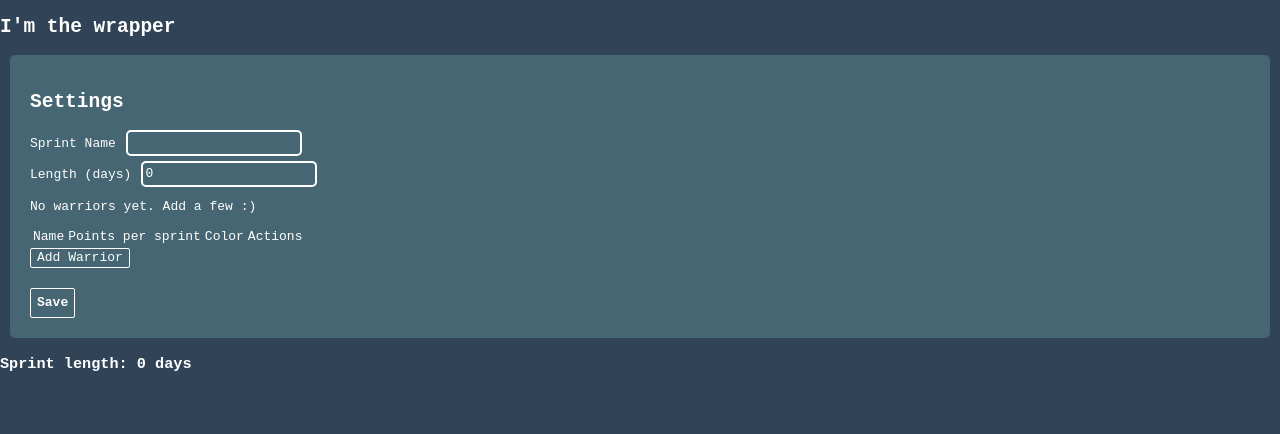
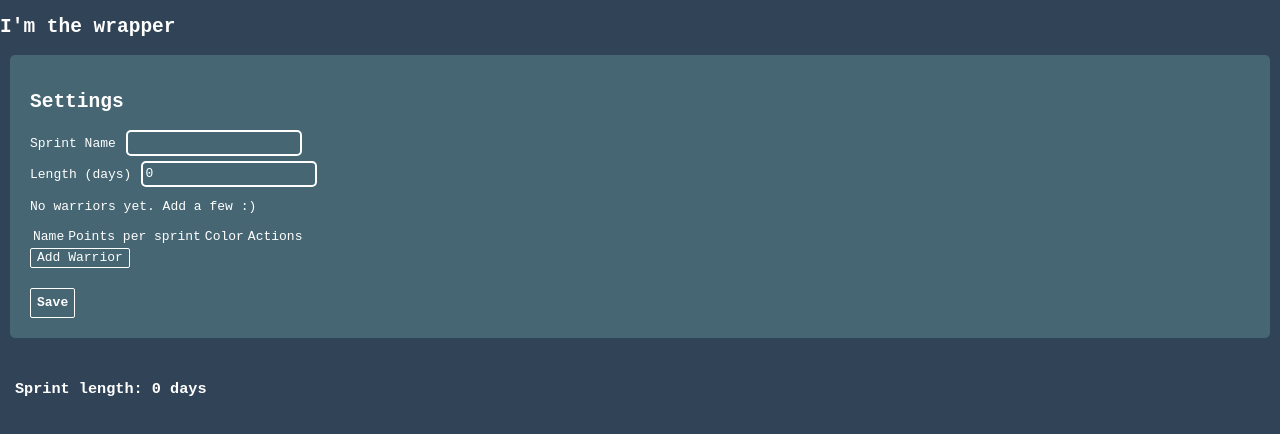
Before and after one commit to aln447/sprint-counter, a React (Create React App) app: page / in a window 1280 px wide. Shown: the top 434 px of the page. Built offline with nearby package versions, Linux system fonts and the light colour scheme.

Commit message:
Add base styling to the counter

```diff
--- a/src/components/counter/Counter.tsx
+++ b/src/components/counter/Counter.tsx
@@ -3,20 +3,25 @@ import { getAllJSDocTags } from 'typescript';
 import { TSettings, TWarrior } from '../Wrapper';
 import { DayTable } from '../day-table/DayTable';
 import { ResultSet } from './ResultSet';
+import styled from 'styled-components';
 
 type CounterProps = {
     settings: TSettings;
 };
+
+const StyledCounter = styled.div`
+    padding: 15px;
+`;
 
 const getDayKeyword = (length: number) => length === 1 ? 'day' : 'days';
 
 export const Counter = ({ settings: { sprint: { name, length }, warriors: initialWarriors } }: CounterProps) => {
     const [warriors, setWarriors] = useState<TWarrior[]>(initialWarriors);
 
-    return <div>
+    return <StyledCounter>
         <h1>{name}</h1>
         <h3>Sprint length: {length} {getDayKeyword(length)}</h3>
         <DayTable warriors={warriors} setWarriors={setWarriors} length={length} />
         <ResultSet />
-    </div>
+    </StyledCounter>
 }
```
